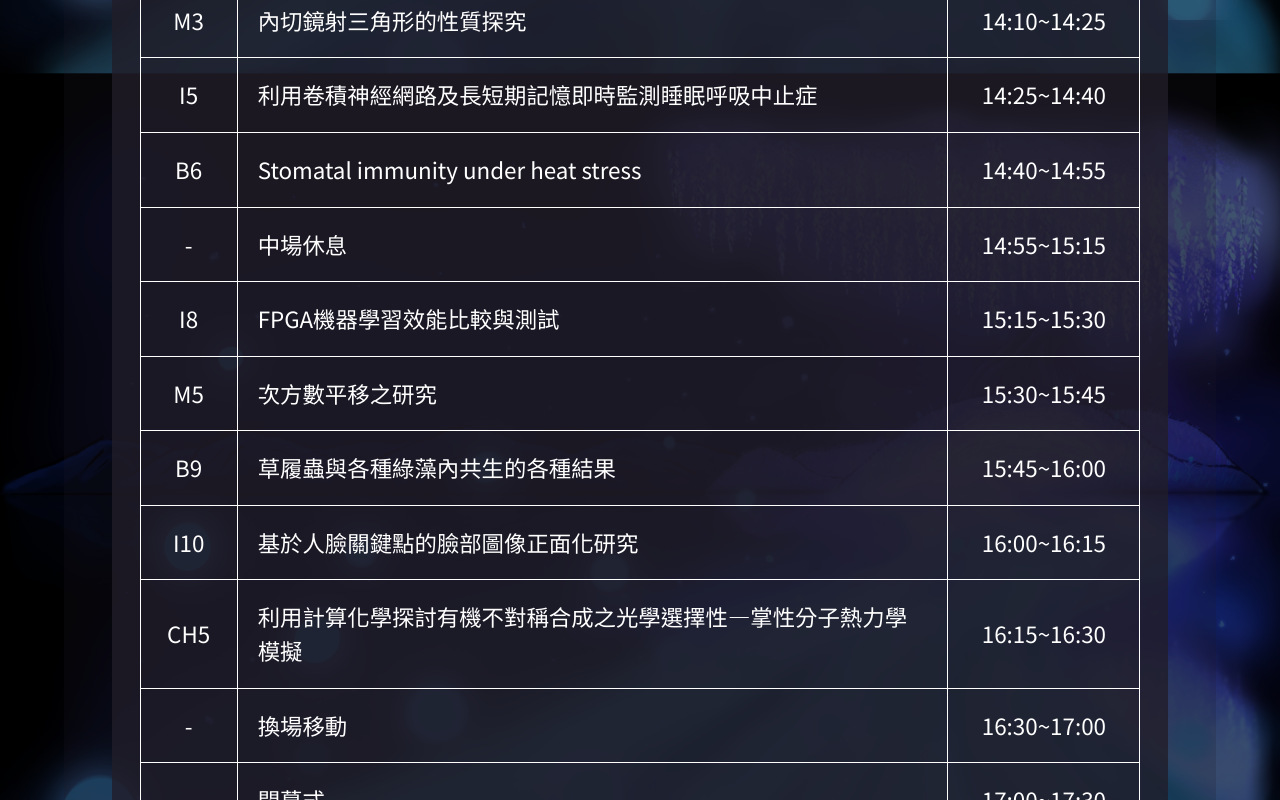
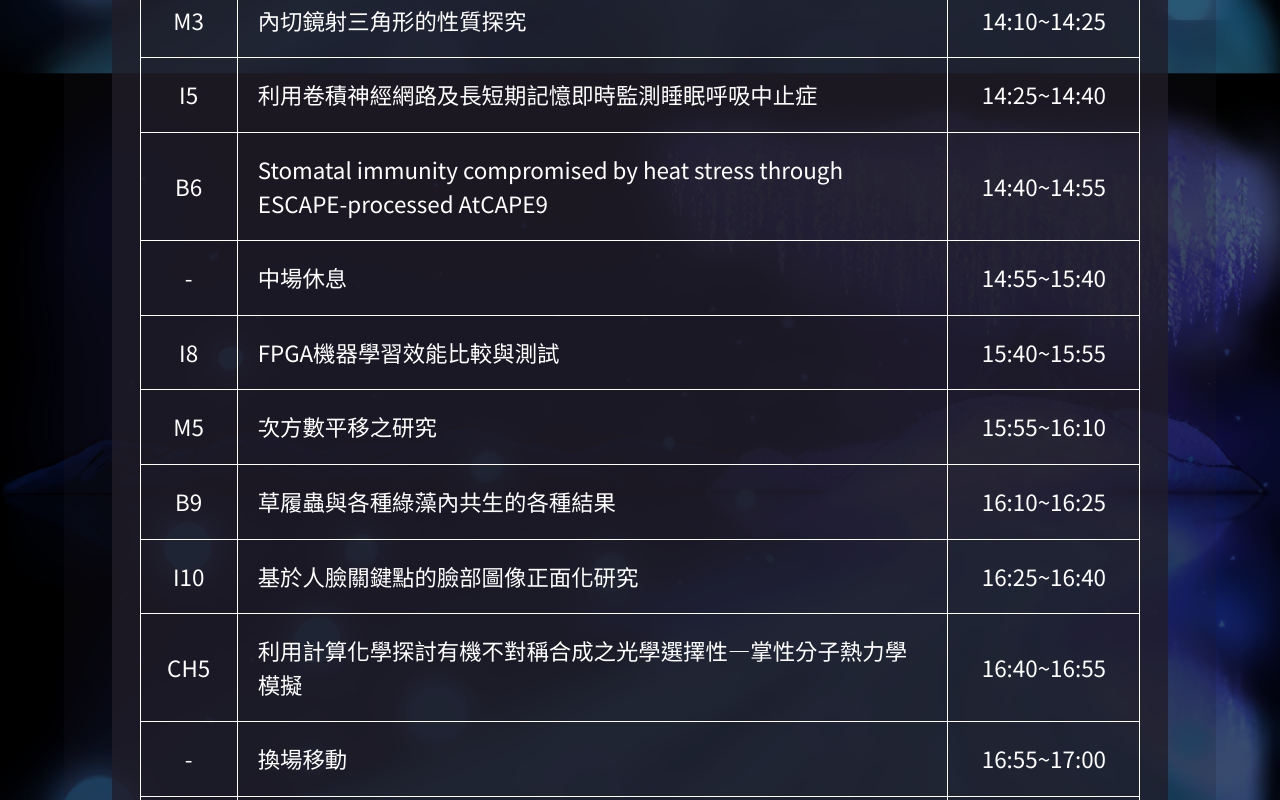
Before and after one commit to ckmsc39th/ckmsc39th.github.io, a Vue app: page /day1-4F in a window 1280 px wide. Shown: the part 780-1580 px from the top of the page. Built offline with nearby package versions, Linux system fonts and the light colour scheme; a web font is replaced by a local one.

Commit message:
event description updated & presentation rescheduled

```diff
--- a/src/views/Home.vue
+++ b/src/views/Home.vue
@@ -62,7 +62,7 @@ const groupPhotoSrc = "groupPhoto.jpg";
 const eventDate = "2023年5月25&26日 (週四/五)";
 const eventTime = "13:00 - 17:30";
 const eventLocation = "100台北市中正區南海路56號";
-const eventDescription = "本活動旨在提倡科學研究，藉由各組別的成果報告，認識不同科目的專業領域，提升大家對於科學的愛好以及熱忱。本校數理資優班的專題研究組別共分成數學、物理、化學、生物、資訊、地科六個科目，各組對該科的知識內容進行更深一層的探討，結合文獻的探究及自己的創意，完成一篇專題獨立研究，並發表於本活動。";
+const eventDescription = "本獨立研究成果發表會旨在提倡科學研究，藉由各組別的成果報告，認識不同科目的專業領域，提升大家對於科學的愛好以及熱忱。本校數理資優班的專題研究組別共分成數學、物理、化學、生物、資訊、地科六個科目，各組對該科的知識內容進行更深一層的探討，結合文獻的探究及自己的創意，完成一篇專題獨立研究。藉由辦理本活動鼓勵數資班學生積極投入實驗研究，並讓同學們能有機會於本活動發表兩年來努力得到的成果。除此之外也希望透過這個活動促進校際間的學術交流，且讓大家能一睹學生們在專題研究過程中的收穫與成長。";
 const googleCalendarLink = "待加入";
 const googleMapsLink = "https://goo.gl/maps/kWBUJyyp6iXVHmib8";
 </script>
--- a/src/views/ScheduleChild1.vue
+++ b/src/views/ScheduleChild1.vue
@@ -34,7 +34,10 @@ export default {
   data() {
     return {
       day1Floor2GroupList: [
-        { id: 1, mark: "-", title: "開幕式", time: "13:00~13:30" },
+        { id: 1,
+          mark: "-",
+          title: "開幕式",
+          time: "13:00~13:30" },
         { id: 2, mark: "-", title: "換場移動", time: "13:30~13:40" },
         {
           id: 3,
@@ -42,48 +45,66 @@ export default {
           title: "The Broken Stick Problem - 木棒切割問題之推廣",
           time: "13:40~13:55",
         },
-        { id: 4, mark: "I2", title: "動圖生成器", time: "13:55~14:10" },
+        { id: 4,
+          mark: "I2",
+          title: "動圖生成器",
+          time: "13:55~14:10" },
         {
           id: 5,
           mark: "CH2",
           title: "殼聚醣-海藻酸鈉凝膠於魚類藥物釋放之應用可行性研究",
           time: "14:10~14:25",
         },
-        { id: 6, mark: "P2", title: "比翼雙飛", time: "14:25~14:40" },
+        { id: 6,
+          mark: "P2",
+          title: "比「翼」雙「飛」—從扇葉轉動探討無人機省電方法",
+          time: "14:25~14:40" },
         {
           id: 7,
           mark: "B5",
           title: "酵母菌spo13突變體減數分裂時程與MOP之研究",
           time: "14:40~14:55",
         },
-        { id: 8, mark: "-", title: "中場休息", time: "14:55~15:15" },
-        { id: 9, mark: "I6", title: "高速旋轉物體的追蹤", time: "15:15~15:30" },
+        { id: 8,
+          mark: "-",
+          title: "中場休息",
+          time: "14:55~15:40" },
+        { id: 9,
+          mark: "I6",
+          title: "高速旋轉物體的追蹤",
+          time: "15:40~15:55" },
         {
           id: 10,
           mark: "M6",
           title: "非線性遞迴求解之研究",
-          time: "15:30~15:45",
+          time: "15:55~16:10",
         },
         {
           id: 11,
           mark: "B8",
           title: "靈長類組蛋白去乙醯基酶(HDAC)演化與蛋白結構分析",
-          time: "15:45~16:00",
+          time: "16:10~16:25",
         },
         {
           id: 12,
           mark: "I9",
           title: "二次元角色姿勢轉換",
-          time: "16:00~16:15",
+          time: "16:25~16:40",
         },
         {
           id: 13,
           mark: "B11",
           title: "組蛋白去乙醯化酶 (HDA) 對阿拉伯芥性狀表現的影響",
-          time: "16:15~16:30",
+          time: "16:40~16:55",
         },
-        { id: 14, mark: "-", title: "換場移動", time: "16:30~17:00" },
-        { id: 15, mark: "-", title: "閉幕式", time: "17:00~17:30" },
+        { id: 14,
+          mark: "-",
+          title: "換場移動",
+          time: "16:55~17:00" },
+        { id: 15,
+          mark: "-",
+          title: "閉幕式",
+          time: "17:00~17:30" },
       ],
     };
   },
--- a/src/views/ScheduleChild2.vue
+++ b/src/views/ScheduleChild2.vue
@@ -32,8 +32,14 @@ export default {
   data() {
     return {
       day1Floor4GroupList: [
-        { id: 1, mark: "-", title: "開幕式", time: "13:00~13:30" },
-        { id: 2, mark: "-", title: "換場移動", time: "13:30~13:40" },
+        { id: 1,
+          mark: "-",
+          title: "開幕式",
+          time: "13:00~13:30" },
+        { id: 2,
+          mark: "-",
+          title: "換場移動",
+          time: "13:30~13:40" },
         {
           id: 3,
           mark: "CH1",
@@ -62,37 +68,48 @@ export default {
         {
           id: 7,
           mark: "B6",
-          title: "Stomatal immunity under heat stress",
+          title: "Stomatal immunity compromised by heat stress through ESCAPE-processed AtCAPE9",
           time: "14:40~14:55",
         },
-        { id: 8, mark: "-", title: "中場休息", time: "14:55~15:15" },
+        { id: 8,
+          mark: "-",
+          title: "中場休息",
+          time: "14:55~15:40" },
         {
           id: 9,
           mark: "I8",
           title: "FPGA機器學習效能比較與測試",
-          time: "15:15~15:30",
+          time: "15:40~15:55",
         },
-        { id: 10, mark: "M5", title: "次方數平移之研究", time: "15:30~15:45" },
+        { id: 10,
+          mark: "M5",
+          title: "次方數平移之研究",
+          time: "15:55~16:10" },
         { id: 11,
           mark: "B9",
           title: "草履蟲與各種綠藻內共生的各種結果",
-          time: "15:45~16:00"
+          time: "16:10~16:25"
         },
         {
           id: 12,
           mark: "I10",
           title: "基於人臉關鍵點的臉部圖像正面化研究",
-          time: "16:00~16:15",
+          time: "16:25~16:40",
         },
         {
           id: 13,
           mark: "CH5",
-          title:
-            "利用計算化學探討有機不對稱合成之光學選擇性—掌性分子熱力學模擬",
-          time: "16:15~16:30",
+          title:"利用計算化學探討有機不對稱合成之光學選擇性—掌性分子熱力學模擬",
+          time: "16:40~16:55",
         },
-        { id: 14, mark: "-", title: "換場移動", time: "16:30~17:00" },
-        { id: 15, mark: "-", title: "閉幕式", time: "17:00~17:30" },
+        { id: 14,
+          mark: "-",
+          title: "換場移動",
+          time: "16:55~17:00" },
+        { id: 15,
+          mark: "-",
+          title: "閉幕式",
+          time: "17:00~17:30" },
       ],
     };
   },
--- a/src/views/ScheduleChild3.vue
+++ b/src/views/ScheduleChild3.vue
@@ -32,8 +32,14 @@ export default {
   data() {
     return {
       day2Floor2GroupList: [
-        { id: 1, mark: "-", title: "開幕式", time: "13:00~13:30" },
-        { id: 2, mark: "-", title: "換場移動", time: "13:30~13:40" },
+        { id: 1,
+          mark: "-",
+          title: "開幕式",
+          time: "13:00~13:30" },
+        { id: 2,
+          mark: "-",
+          title: "換場移動",
+          time: "13:30~13:40" },
         {
           id: 3,
           mark: "I1",
@@ -64,35 +70,46 @@ export default {
           title: "定量餘數於不同值下頻率、數量之探討",
           time: "14:40~14:55",
         },
-        { id: 8, mark: "-", title: "中場休息", time: "14:55~15:15" },
+        { id: 8,
+          mark: "-",
+          title: "中場休息",
+          time: "14:55~15:40" },
         {
           id: 9,
           mark: "B7",
-          title:
-            "A Cryptic Hub for Development-Regulatory Mechanism of Plant Transcription Factor BPC on Development",
-          time: "15:15~15:30",
+          title:"A Cryptic Hub for Development-Regulatory Mechanism of Plant Transcription Factor BPC on Development",
+          time: "15:40~15:55",
         },
         {
           id: 10,
           mark: "CH4",
           title: "不同鉑、錫添加順序下合成的陽極觸媒對甲醇電催化反應之效應",
-          time: "15:30~15:45",
+          time: "15:55~16:10",
         },
         {
           id: 11,
           mark: "G1",
           title: "模擬原行星盤氣體在光致蒸發作用下之吸積模型",
-          time: "15:45~16:00",
+          time: "16:10~16:25",
         },
-        { id: 12, mark: "M8", title: "最快的晚餐", time: "16:00~16:15" },
+        { id: 12,
+          mark: "M8",
+          title: "最快的晚餐",
+          time: "16:25~16:40" },
         {
           id: 13,
           mark: "B12",
           title: "泛素化酶 Peli1對T 細胞耗竭之影響與機制探討",
-          time: "16:15~16:30",
+          time: "16:40~16:55",
         },
-        { id: 14, mark: "-", title: "換場移動", time: "16:30~17:00" },
-        { id: 15, mark: "-", title: "閉幕式", time: "17:00~17:30" },
+        { id: 14,
+          mark: "-",
+          title: "換場移動",
+          time: "16:55~17:00" },
+        { id: 15,
+          mark: "-",
+          title: "閉幕式",
+          time: "17:00~17:30" },
       ],
     };
   },
--- a/src/views/ScheduleChild4.vue
+++ b/src/views/ScheduleChild4.vue
@@ -33,8 +33,14 @@ export default {
   data() {
     return {
       day2Floor4GroupList: [
-        { id: 1, mark: "-", title: "開幕式", time: "13:00~13:30" },
-        { id: 2, mark: "-", title: "換場移動", time: "13:30~13:40" },
+        { id: 1,
+          mark: "-",
+          title: "開幕式",
+          time: "13:00~13:30" },
+        { id: 2,
+          mark: "-",
+          title: "換場移動",
+          time: "13:30~13:40" },
         {
           id: 3,
           mark: "B1",
@@ -47,12 +53,14 @@ export default {
           title: "單位圓中內接n邊形與圓心O所成向量之係數比",
           time: "13:55~14:10",
         },
-        { id: 5, mark: "I3", title: "以天色判斷天氣", time: "14:10~14:25" },
+        { id: 5,
+          mark: "I3",
+          title: "以天色判斷天氣",
+          time: "14:10~14:25" },
         {
           id: 6,
           mark: "B4",
-          title:
-            "由台灣水域分離的噬菌體對Escherichia coli與Enterobacter cloacae的作用",
+          title:"由台灣水域分離的噬菌體對Escherichia coli與Enterobacter cloacae的作用",
           time: "14:25~14:40",
         },
         {
@@ -61,35 +69,50 @@ export default {
           title: "不同厚度鎳鉻鐵合金對於鎳鈷鉻合金之腐蝕行為影響",
           time: "14:40~14:55",
         },
-        { id: 8, mark: "-", title: "中場休息", time: "14:55~15:15" },
-        { id: 9, mark: "P3", title: "微帶天線陣列", time: "15:15~15:30" },
+        { id: 8,
+          mark: "-",
+          title: "中場休息",
+          time: "14:55~15:25" },
+        { id: 9,
+          mark: "P3",
+          title: "微帶天線陣列",
+          time: "15:25~15:40" },
         {
           id: 10,
           mark: "I7",
           title: "利用 GAN 實現歷史航空影像之上色",
-          time: "15:30~15:45",
+          time: "15:40~15:55",
         },
-        { id: 11, mark: "M7", title: "方塊填滿方法", time: "15:45~16:00" },
+        { id: 11,
+          mark: "M7",
+          title: "方塊填滿方法",
+          time: "15:55~16:10" },
         {
           id: 12,
           mark: "B10",
           title: "蛋白質序列的改變對運輸功能與細胞定位的影響",
-          time: "16:00~16:15",
+          time: "16:10~16:25",
         },
         {
           id: 13,
           mark: "G2",
           title: "大屯火山土壤二氧化碳逸出之分析",
-          time: "16:15~16:30",
+          time: "16:25~16:40",
         },
         {
           id: 13,
           mark: "I11",
           title: "利用自然語言處理生成LaTeX代碼",
-          time: "16:30~16:45",
+          time: "16:40~16:55",
         },
-        { id: 14, mark: "-", title: "換場移動", time: "16:45~17:00" },
-        { id: 15, mark: "-", title: "閉幕式", time: "17:00~17:30" },
+        { id: 14,
+          mark: "-",
+          title: "換場移動",
+          time: "16:55~17:00" },
+        { id: 15,
+          mark: "-",
+          title: "閉幕式",
+          time: "17:00~17:30" },
       ],
     };
   },
```
